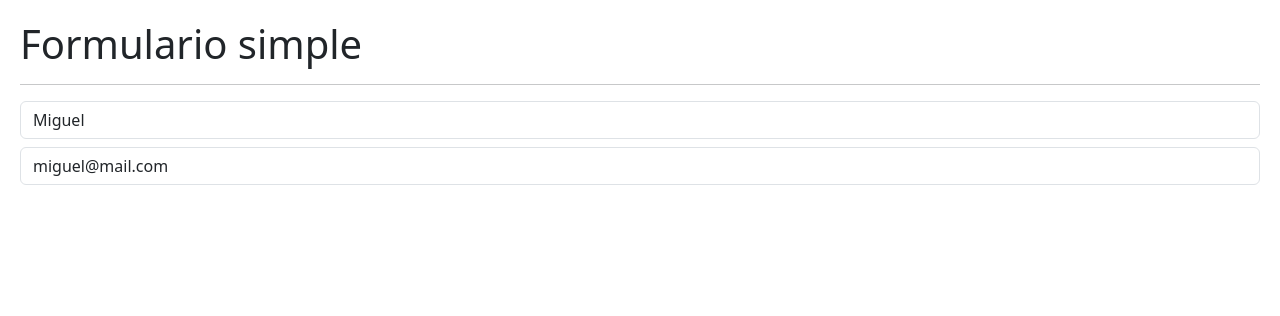
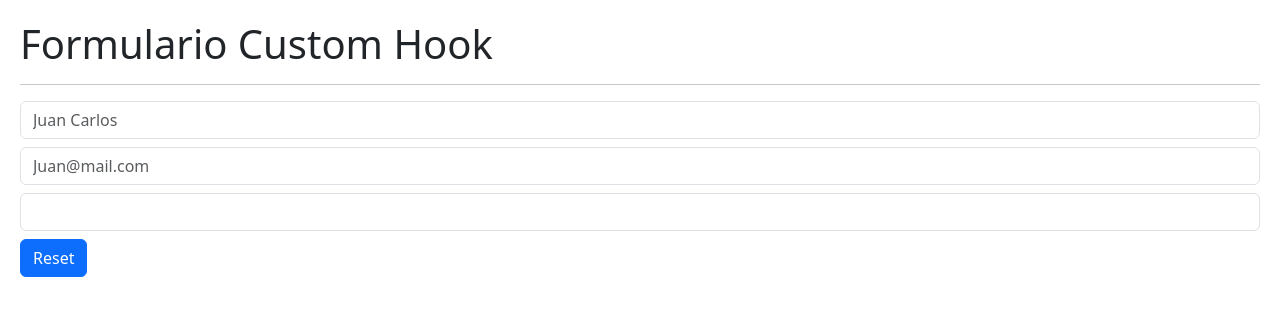
Before and after one commit to PandavionxD/Hooks-react, a React (Vite) app: page / in a window 1280 px wide. Shown: the top 316 px of the page. Built offline with nearby package versions, Linux system fonts and the light colour scheme.

Commit message:
Terminando custom hook form

```diff
--- a/index.html
+++ b/index.html
@@ -3,6 +3,7 @@
   <head>
     <meta charset="UTF-8" />
     <meta name="viewport" content="width=device-width, initial-scale=1.0" />
+    <!-- BOOTSTRAP -->
     <link href="https://cdn.jsdelivr.net/npm/bootstrap@5.3.0-alpha3/dist/css/bootstrap.min.css" rel="stylesheet" integrity="sha384-KK94CHFLLe+nY2dmCWGMq91rCGa5gtU4mk92HdvYe+M/SXH301p5ILy+dN9+nJOZ" crossorigin="anonymous">
     <title>Hooks App </title>
   </head>
--- /dev/null
+++ b/src/01.useState/hooks/useForm.js
@@ -0,0 +1,24 @@
+import { useState } from "react";
+
+export const useForm = (initialValue = {}) => {
+  const [formState, setformState] = useState(initialValue);
+
+  const onclickChange = ({ target }) => {
+    const { name, value } = target;
+    setformState({
+      ...formState,
+      [name]: value,
+    });
+  };
+
+
+  const ResetValue = ()=>{
+    setformState(initialValue)
+  }
+
+  return {
+    formState,
+    onclickChange,
+    ResetValue
+  };
+};
--- /dev/null
+++ b/src/02.useEffect/FormWithCustomHook.jsx
@@ -0,0 +1,43 @@
+import { useForm } from "../01.useState/hooks/useForm"
+
+export const FormWithCustomHook = () => {
+
+    const { formState, onclickChange , ResetValue} = useForm({
+        username: '',
+        email: '',
+        password: ''
+    })
+
+    const { username, email, password } = formState
+
+
+
+    return (
+        <>
+            <h1>
+                Formulario Custom Hook
+            </h1>
+            <hr />
+            <input type="text"
+                name="username"
+                className="form-control"
+                placeholder="Juan Carlos"
+                value={username}
+                onChange={onclickChange} />
+            <input type="email"
+                name="email"
+                className="form-control mt-2"
+                placeholder="Juan@mail.com"
+                value={email}
+                onChange={onclickChange} />
+            <input type="password"
+                name="password"
+                className="form-control mt-2"
+                value={password}
+                onChange={onclickChange} />
+
+            <button className="btn btn-primary mt-2" onClick={ResetValue}> Reset</button>
+
+        </>
+    )
+}
--- /dev/null
+++ b/src/02.useEffect/Messaje.jsx
@@ -0,0 +1,34 @@
+import { useEffect, useState } from "react";
+
+export const Messaje = () => {
+
+  const [coords, setcoords] = useState({
+    x:0,
+    y:0
+  });
+
+  useEffect(() => {
+
+    const onMouseMove = ({x,y})=>{
+      setcoords({x,y})
+    }
+
+    window.addEventListener('mousemove', onMouseMove )
+
+    return()=>{
+      window.removeEventListener('mouse',onMouseMove)
+    }
+  }, []);
+
+
+
+  return (
+    <>
+    <h3 className="mt-2">
+        El usuario ya existe
+    </h3>
+    <p>
+      { JSON.stringify(coords) }
+    </p>
+    </>
+  )}
--- a/src/02.useEffect/SimpleForm.jsx
+++ b/src/02.useEffect/SimpleForm.jsx
@@ -1,4 +1,5 @@
 import { useEffect, useState } from "react"
+import { Messaje } from "./Messaje";
 
 export const SimpleForm = () => {
 
@@ -19,15 +20,15 @@ export const SimpleForm = () => {
 
     // USOS DEL USE EFFECT
     useEffect(()=>{
-        console.log('Hola estamos usando use efect')
+        // console.log('Hola estamos usando use efect')
     },[])
 
     useEffect(()=>{
-        console.log('Cambio en el formulario')
+        // console.log('Cambio en el formulario')
     },[formState])
 
     useEffect(()=>{
-        console.log('cambio dentro del formulario en email')
+        // console.log('cambio dentro del formulario en email')
     },[email])
 
 
@@ -49,6 +50,8 @@ export const SimpleForm = () => {
                 placeholder="Juan@mail.com"
                 value={email}
                 onChange={onclickChange} />
+
+        { (username === 'Miguel2') && <Messaje/>  }
         </>
     )
 }
--- a/src/main.jsx
+++ b/src/main.jsx
@@ -4,9 +4,10 @@ import './index.css'
 // import { HooksApp } from './HooksApp'
 // import { CounterApp } from './01.useState/CounterApp'
 // import CounterWithApp from './01.useState/CounterWithApp'
-import { SimpleForm } from './02.useEffect/SimpleForm'
+// import { SimpleForm } from './02.useEffect/SimpleForm'
+import { FormWithCustomHook } from './02.useEffect/FormWithCustomHook'
 
 ReactDOM.createRoot(document.getElementById('root')).render(
 
-  <SimpleForm/>
+  <FormWithCustomHook/>
 )
```
